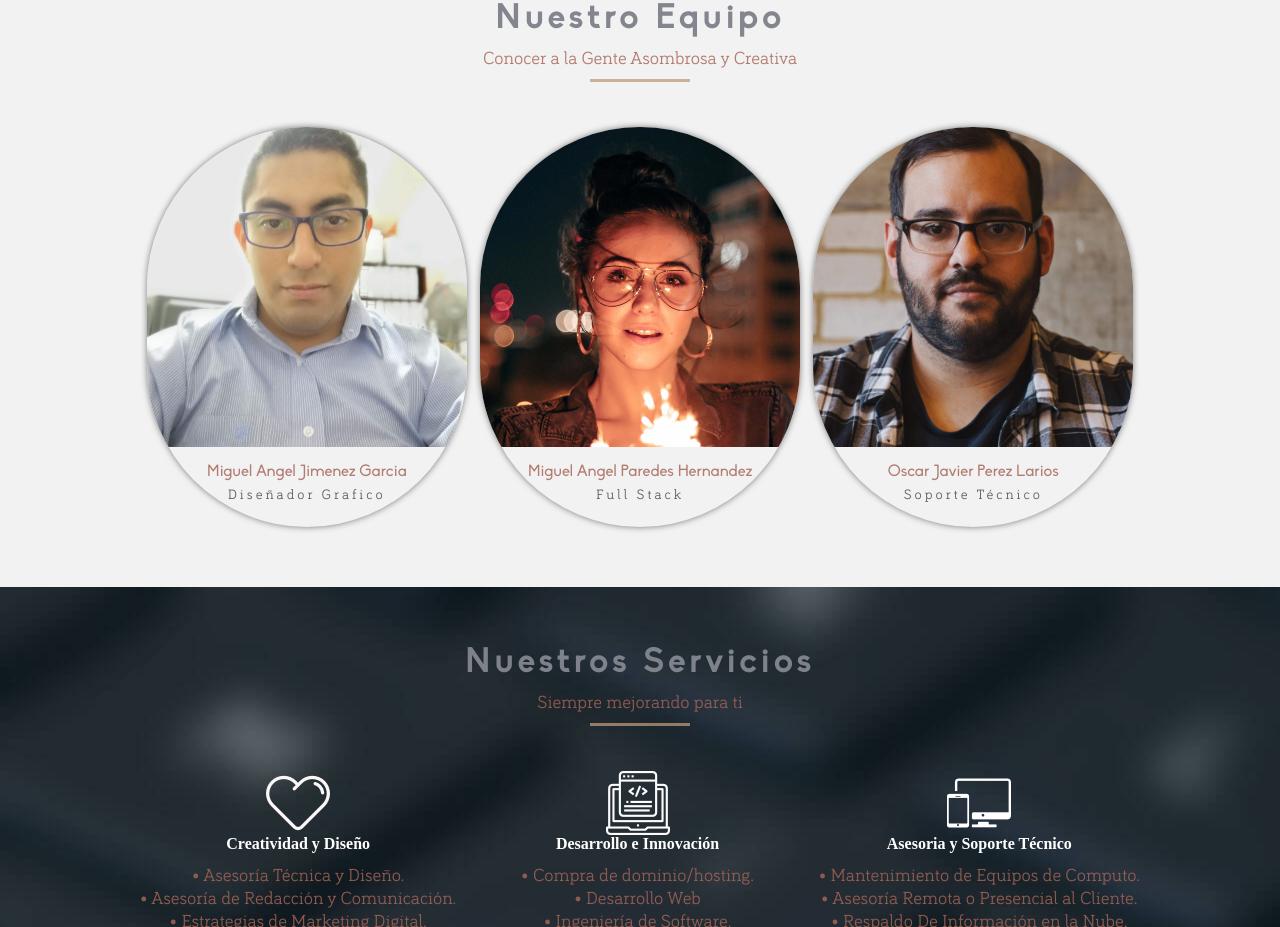
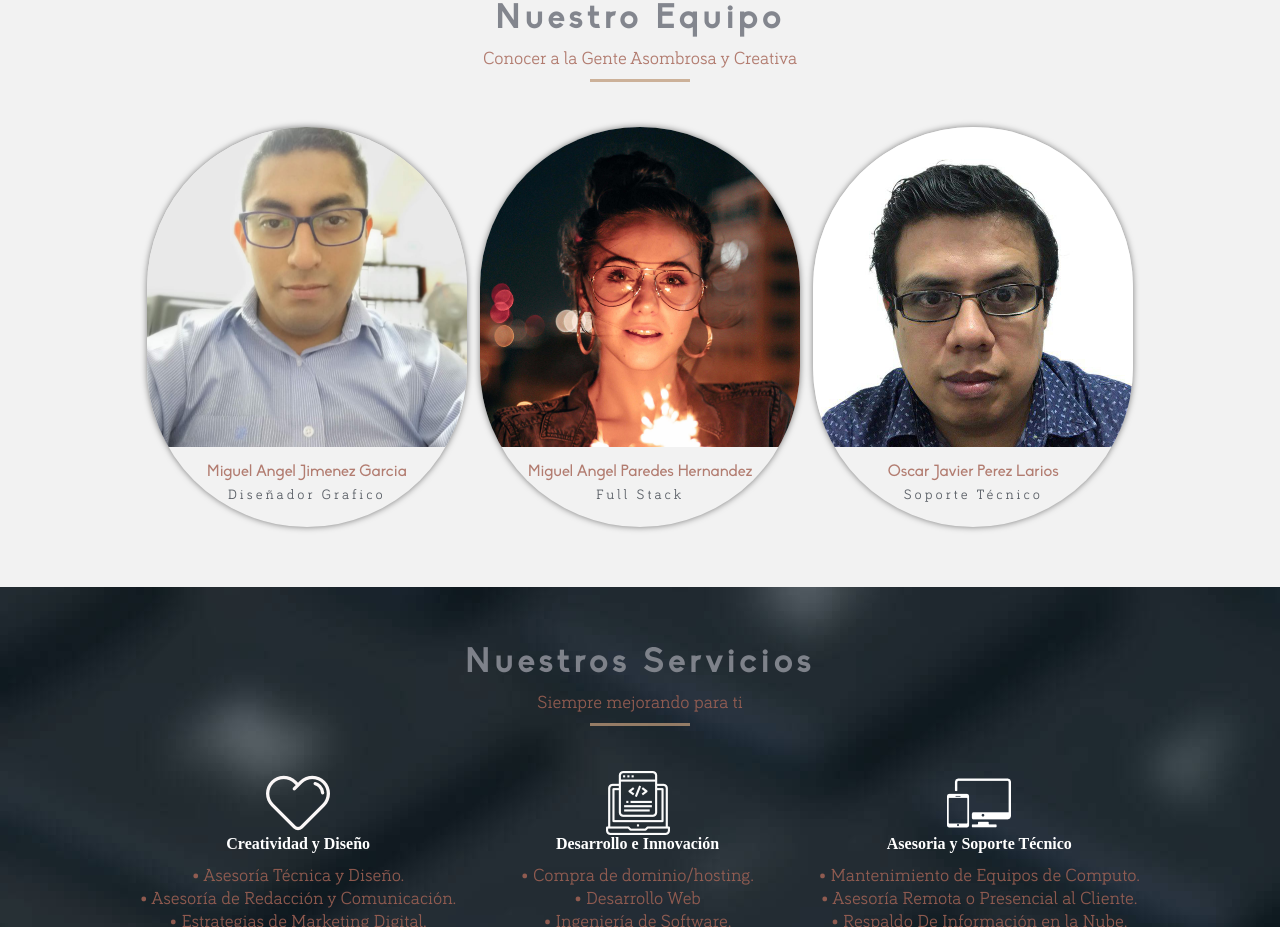
Before and after one commit to OscarLarios7a/OscarLarios7a.github.io, a plain HTML site: page index.html in a window 1280 px wide. Shown: the part 857-1784 px from the top of the page. Drawn offline with Linux system fonts and the light colour scheme; a web font is replaced by a local one.

Commit message:
Cargando Soporte Técnico

```diff
--- a/index.html
+++ b/index.html
@@ -62,7 +62,7 @@
 				</div>
 				<div class="content-card">
 					<div class="people">
-						<img src="img/people3.jpg" alt="">
+						<img src="img/yo.jpg" alt="">
 					</div>
 					<div class="texto-team">
 						<h4>Oscar   Javier Perez  Larios</h4>
```
